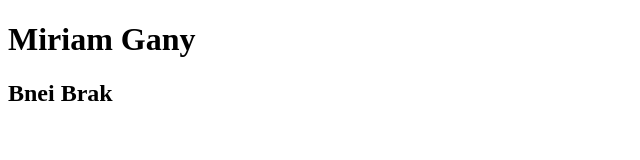
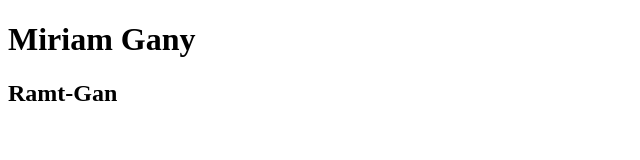
Before and after one commit to miriamGany/25.10.2023, a plain HTML site: page index.html in a window 1280 px wide. Shown: the full height of the page, 0-640 px from the left. Drawn offline with Linux system fonts and the light colour scheme.

Commit message:
information index

```diff
--- a/index.html
+++ b/index.html
@@ -5,11 +5,12 @@
     <meta charset="UTF-8">
     <meta name="viewport" content="width=device-width, initial-scale=1.0">
     <title>index</title>
+    <link rel="stylesheet" href="style.css">
 </head>
 
 <body>
     <h1>Miriam Gany</h1>
-    <h2> Bnei Brak</h2>
+    <h2> Ramt-Gan</h2>
 </body>
 
 </html>
```
